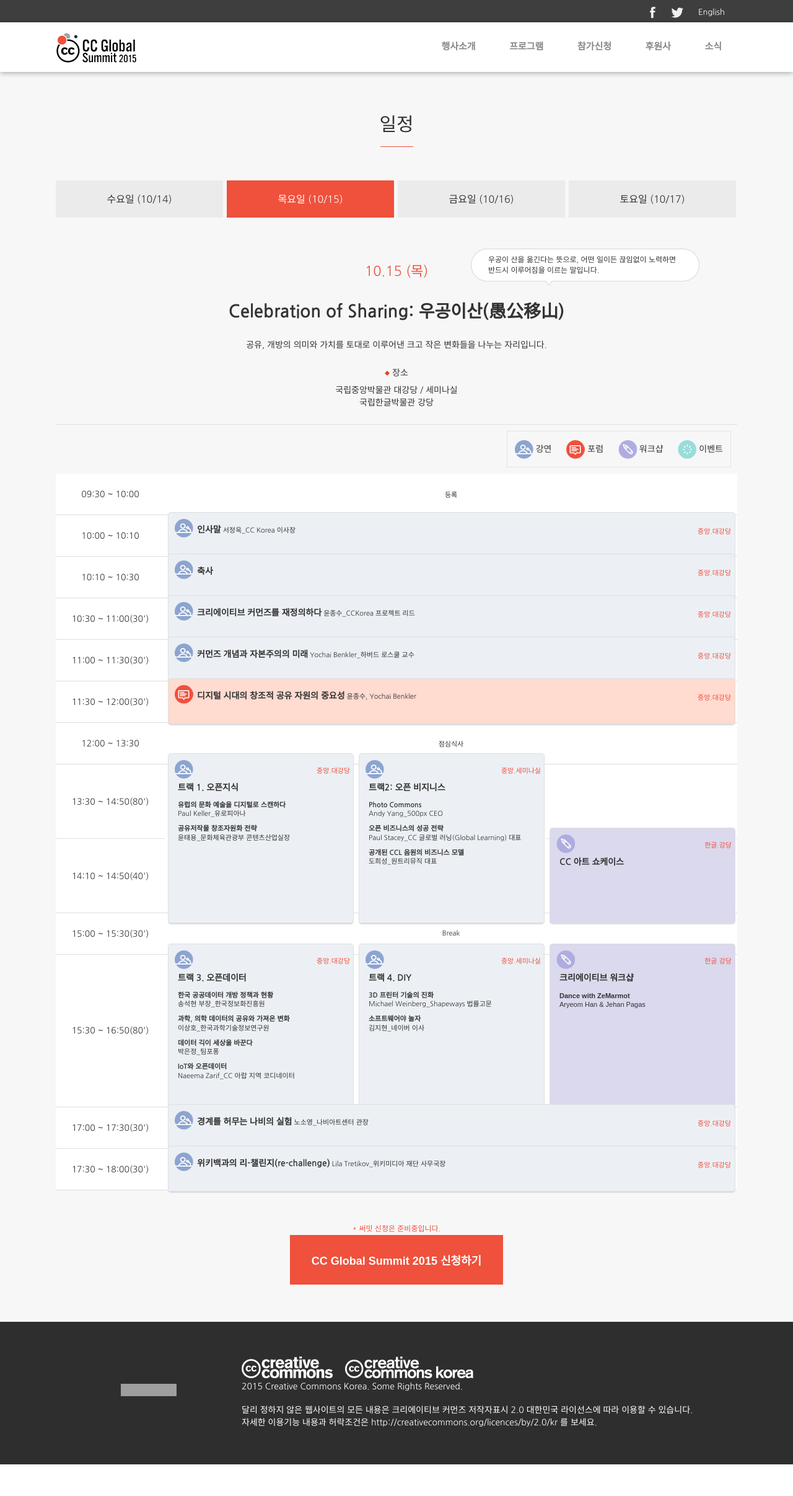
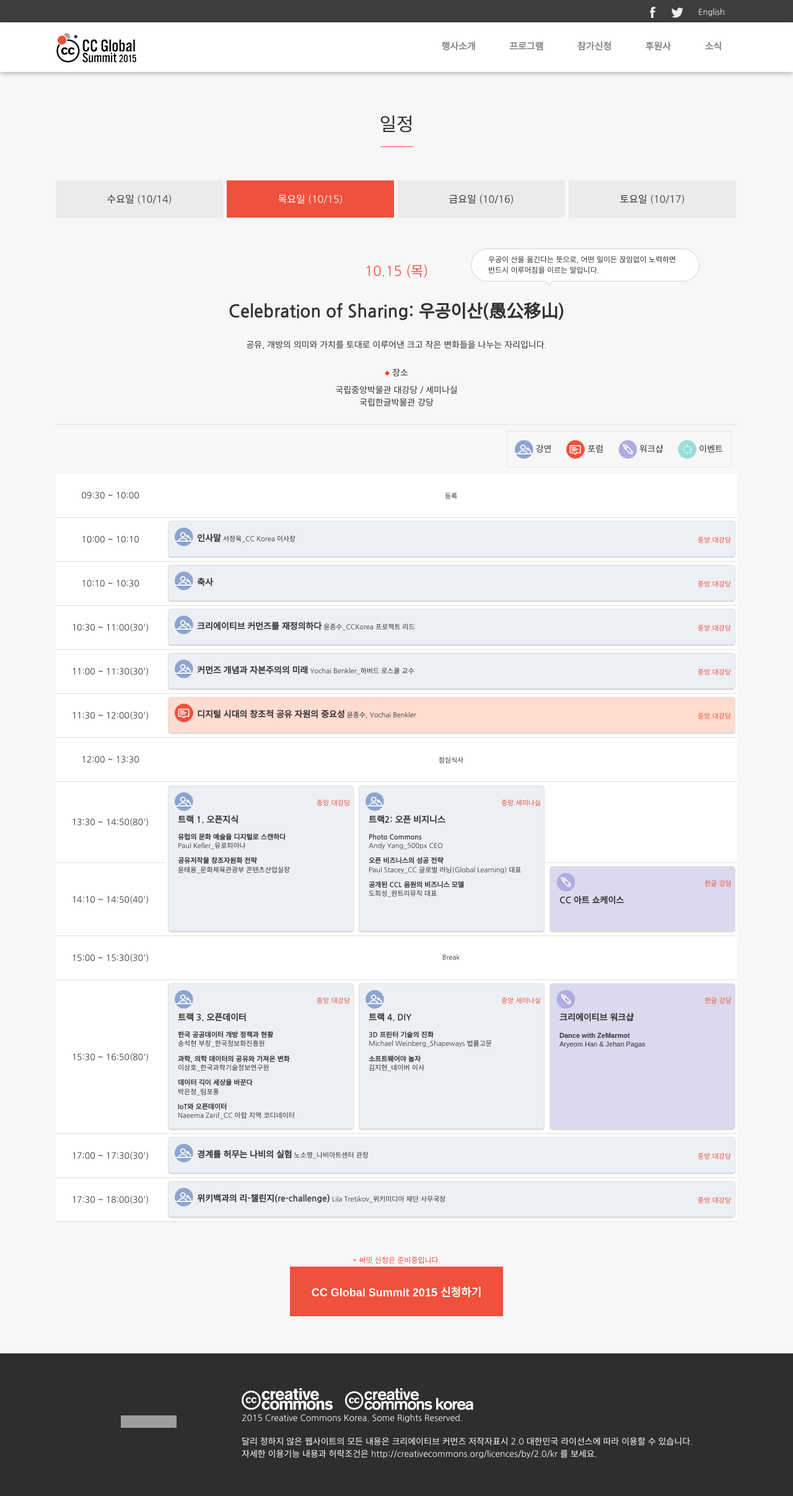
Before and after one commit to creativecommonskorea/2015-global-summit, a Jekyll site: the page built from programs.html, in a window 1280 px wide. Shown: the whole page at 62% size. Built offline with Jekyll 4.4.1, drawn with Linux system fonts in a browser that asks for light colours; nearby versions of some CDN libraries; before the commit the page ends 2362 px from its top, so only the background shows below that; grey boxes are pictures that could not be loaded.

Commit message:
ie10, ie11 프로그램 최적화

```diff
--- a/_includes/day15_detail.html
+++ b/_includes/day15_detail.html
@@ -104,10 +104,10 @@
                 </td>
                 <td>&nbsp;</td>
             </tr>
-            <tr class="border_bottom h120">
+            <tr class="border_bottom h60">
                 <td>14:10 ~ 14:50(40')</td>
                 <td>
-                    <div class="whitepurple_light left corner_all art-showcase">
+                    <div class="whitepurple_light left corner_all art-showcase" style="height: 60px;">
                         <div class="location">한글.강당</div>
                         <span class="h2">CC 아트 쇼케이스</span>
                     </div>
--- a/_includes/day16_detail.html
+++ b/_includes/day16_detail.html
@@ -58,10 +58,10 @@
                     </div>
                 </td>
             </tr>
-            <tr class="border_bottom first-sessions">
+            <tr class="border_bottom first-sessions h180">
                 <td>11:00 ~ 12:30(90')</td>
                 <td width="14%">
-                    <div class="whiteorange_light left corner_all first">
+                    <div class="whiteorange_light left corner_all first box">
                         <div class="location">중앙.대강당</div>
                         <span class="h2">오픈글램</span>
                         <ul>
@@ -71,7 +71,7 @@
                     </div>
                 </td>
                 <td width="14%">
-                    <div class="whiteorange_light left corner_all">
+                    <div class="whiteorange_light left corner_all box">
                         <div class="location">중앙.소강당</div>
                         <span class="h2">공유도시</span>
                         <ul>
@@ -80,7 +80,7 @@
                     </div>
                 </td>
                 <td width="14%">
-                    <div class="whiteorange_light left corner_all">
+                    <div class="whiteorange_light left corner_all box">
                         <div class="location">중앙.세미나룸</div>
                         <span class="h2">OER</span>
                         <ul>
@@ -103,22 +103,22 @@
                 <td>12:30 ~ 13:30</td>
                 <td colspan="6">점심 + 포스터 세션 + 라이트닝토크</td>
             </tr>
-            <tr class="border_bottom second-sessions">
+            <tr class="border_bottom second-sessions h120">
                 <td>14:00 ~ 15:00(60')</td>
                 <td width="14%">
-                    <div class="whitepurple_light left corner_all">
+                    <div class="whitepurple_light left corner_all box">
                         <div class="location">중앙.대강당</div>
                         <span class="h2">쇼케이스</span>
                     </div>
                 </td>
-                <td width="14%" rowspan="3">
+                <td width="14%" rowspan="3" id="kcc_session">
                     <div class="whiteorange_light left corner_all angel">
                         <div class="location">중앙.소강당</div>
                         <span class="h2">저작위 창조자원화 포럼</span>
                     </div>
                 </td>
                 <td width="14%">
-                    <div class="whiteorange_light left corner_all">
+                    <div class="whiteorange_light left corner_all box">
                         <div class="location">중앙.세미나룸</div>
                         <span class="h2">저작권개선</span>
                         <ul>
@@ -127,7 +127,7 @@
                     </div>
                 </td>
                 <td width="14%">
-                    <div class="whitepurple_light left corner_all">
+                    <div class="whitepurple_light left corner_all box">
                         <div class="location">한글박물관 강당</div>
                         <span class="h2">CCL 번역</span>
                         <ul>
@@ -136,7 +136,7 @@
                     </div>
                 </td>
                 <td width="14%">
-                    <div class="whitepurple_light left corner_all">
+                    <div class="whitepurple_light left corner_all box">
                         <div class="location">한글.강의실1</div>
                         <span class="h2">오픈글램</span>
                         <ul>
@@ -145,7 +145,7 @@
                     </div>
                 </td>
                 <td width="14%">
-                    <div class="whitepurple_light left corner_all">
+                    <div class="whitepurple_light left corner_all box">
                         <div class="location">한글.강의실2</div>
                         <span class="h2">디지털 기술과 공유</span>
                         <ul>
@@ -158,14 +158,14 @@
                 <td>15:00 ~ 15:30(30')</td>
                 <td colspan="6">Break</td>
             </tr>
-            <tr class="border_bottom third-sessions">
+            <tr class="border_bottom third-sessions h350">
                 <td>15:30 ~ 16:50(80')</td>
                 <td width="14%">
-                    <div class="whiteblue_light left corner_all">
+                    <div class="whiteblue_light left corner_all box">
                         <div class="location">중앙.대강당</div>
                         <span class="h2">오픈데이터</span>
                         <ul>
-                            <li><b>개방을 통한 시민권 운동</b><br>Werner Westermann Ju&#xE1¡rez</li>
+                            <li><b>개방을 통한 시민권 운동</b><br>Werner Westermann Ju&#xE1;¡rez</li>
                             <li><b>부르키나파소의 오픈데이터와 CCL</b><br>Abdrahamane Ouedraogo</li>
                             <li><b>인도네시아와 아프리카의 CCL, 오픈데이터, Civic Hacking</b><br>Yuandra, Brian Ssennoga</li>
                             <li><b>오픈 라이선스에 의한 항공사진의 혁신적 이용</b><br>Heather Leson</li>
@@ -173,7 +173,7 @@
                     </div>
                 </td>
                 <td width="14%">
-                    <div class="whiteblue_light left corner_all">
+                    <div class="whiteblue_light left corner_all box">
                         <div class="location">중앙.세미나룸</div>
                         <span class="h2">오픈디자인</span>
                         <ul>
@@ -182,7 +182,7 @@
                     </div>
                 </td>
                 <td width="14%">
-                    <div class="whiteblue_light left corner_all">
+                    <div class="whiteblue_light left corner_all box">
                         <div class="location">중앙.세미나룸</div>
                         <span class="h2">CCL과 오픈라이선스</span>
                         <ul>
@@ -192,7 +192,7 @@
                     </div>
                 </td>
                 <td width="14%">
-                    <div class="whitepurple_light left corner_all">
+                    <div class="whitepurple_light left corner_all box">
                         <div class="location">한글.강의실1</div>
                         <span class="h2">저작권 개선</span>
                         <ul>
@@ -201,7 +201,7 @@
                     </div>
                 </td>
                 <td width="14%">
-                    <div class="whitepurple_light left corner_all">
+                    <div class="whitepurple_light left corner_all box">
                         <div class="location">한글.강의실2</div>
                         <span class="h2">오픈커뮤니티</span>
                         <ul>
--- a/_includes/day17_detail.html
+++ b/_includes/day17_detail.html
@@ -45,10 +45,10 @@
                 <td width="16%">10:40 ~ 10:50(10')</td>
                 <td colspan="3">Break</td>
             </tr>
-            <tr class="border_bottom first-sessions">
+            <tr class="border_bottom first-sessions h120">
                 <td width="16%">10:50 ~ 12:20(90')</td>
                 <td width="28%">
-                    <div class="whitepurple_light left corner_all">
+                    <div class="whitepurple_light left corner_all box">
                         <div class="location">컨퍼런스룸</div>
 
                         <span class="h2">저작권 개선</span><br/>
@@ -58,7 +58,7 @@
                     </div>
                 </td>
                 <td width="28%">
-                    <div class="whitepurple_light left corner_all">
+                    <div class="whitepurple_light left corner_all box">
                         <div class="location">아이디어빌리지</div>
 
                         <span class="h2">커뮤니티</span><br/>
@@ -68,10 +68,10 @@
                     </div>
                 </td>
                 <td width="28%">
-                    <div class="whitepurple_light left corner_all">
+                    <div class="whitepurple_light left corner_all box">
                         <div class="location">오픈스페이스</div>
 
-                        <div class="h2">커뮤니티</div><br/>
+                        <span class="h2">커뮤니티</span><br/>
                         <ul>
                             <li><b>교육기관의 OER 정책 도입 촉진을 위한 전략</b><br>Meredith Jacobs</li>
                         </ul>
@@ -82,10 +82,10 @@
                 <td>12:20 ~ 13:20</td>
                 <td colspan="3">점심식사</td>
             </tr>
-            <tr class="border_bottom second-sessions">
+            <tr class="border_bottom second-sessions h180">
                 <td>13:50 ~ 14:50(60')</td>
                 <td width="28%">
-                    <div class="whitepurple_light left corner_all">
+                    <div class="whitepurple_light left corner_all box">
                         <div class="location">컨퍼런스룸</div>
 
                         <span class="h2">공유문화</span><br/>
@@ -95,7 +95,7 @@
                     </div>
                 </td>
                 <td width="28%">
-                    <div class="whitepurple_light left corner_all">
+                    <div class="whitepurple_light left corner_all box">
                         <div class="location">아이디어빌리지</div>
 
                         <span class="h2">오픈액세스</span><br/>
@@ -106,7 +106,7 @@
                     </div>
                 </td>
                 <td width="28%">
-                    <div class="whiteorange_light left corner_all">
+                    <div class="whiteorange_light left corner_all box">
                         <div class="location">오픈스페이스</div>
 
                         <span class="h2">CCL</span><br/>
@@ -121,10 +121,10 @@
                 <td>14:50 ~ 15:20(30')</td>
                 <td colspan="3">Break</td>
             </tr>
-            <tr class="border_bottom third-sessions">
+            <tr class="border_bottom third-sessions h180">
                 <td>15:20 ~ 16:50(90')</td>
                 <td width="28%">
-                    <div class="whitepurple_light left corner_all">
+                    <div class="whitepurple_light left corner_all box">
                         <div class="location">컨퍼런스룸</div>
 
                         <span class="h2">커뮤니티</span><br/>
@@ -134,7 +134,7 @@
                     </div>
                 </td>
                 <td width="28%">
-                    <div class="whiteblue_light left corner_all">
+                    <div class="whiteblue_light left corner_all box">
                         <div class="location">아이디어빌리지</div>
 
                         <span class="h2">OER</span><br/>
@@ -146,7 +146,7 @@
                     </div>
                 </td>
                 <td width="28%">
-                    <div class="whiteorange_light left corner_all">
+                    <div class="whiteorange_light left corner_all box">
                         <div class="location">오픈스페이스</div>
 
                         <span class="h2">디자인과 CCL</span><br/>
--- a/_includes/head.html
+++ b/_includes/head.html
@@ -10,7 +10,7 @@
     <link rel="stylesheet" href="{{ "/css/main.css" | prepend: site.baseurl }}">
     <link rel="stylesheet" href="//fonts.googleapis.com/earlyaccess/nanumgothic.css">
     <link rel="canonical" href="{{ page.url | replace:'index.html','' | prepend: site.baseurl | prepend: site.url }}">
-    <!--[if IE 8]>
+    <!--[if lte IE 9]>
     <link rel="stylesheet" type="text/css" href="/css/ie8.css" />
     <script src="//cdnjs.cloudflare.com/ajax/libs/selectivizr/1.0.2/selectivizr-min.js"></script>
     <![endif]-->
--- a/css/main.css
+++ b/css/main.css
@@ -1604,15 +1604,23 @@ a {
       background-color: #fff; }
       .schedule .timetable table tr {
         height: 60px; }
+        .schedule .timetable table tr.h60 {
+          height: 60px; }
         .schedule .timetable table tr.h120 {
           height: 120px; }
+        .schedule .timetable table tr.h180 {
+          height: 180px; }
         .schedule .timetable table tr.h240 {
           height: 240px; }
+        .schedule .timetable table tr.h300 {
+          height: 300px; }
+        .schedule .timetable table tr.h350 {
+          height: 350px; }
         .schedule .timetable table tr.border_bottom td {
           border-bottom: 1px solid #dedede; }
         .schedule .timetable table tr td {
           padding: 5px;
-          height: 50px;
+          height: inherit;
           font-size: 11px; }
           .schedule .timetable table tr td.h120 {
             height: 110px; }
@@ -1638,7 +1646,8 @@ a {
               line-height: 130%; }
             .schedule .timetable table tr td .light_bg.oneline, .schedule .timetable table tr td div.oneline.gray_light, .schedule .timetable table tr td div.oneline.whiteblue_light, .schedule .timetable table tr td div.oneline.whiteorange_light, .schedule .timetable table tr td div.oneline.whitepurple_light, .schedule .timetable table tr td div.oneline.whitegreen_light {
               padding: 16px 0 0 46px;
-              width: calc(100% - 46px); }
+              width: calc(100% - 46px);
+              height: 40px; }
           .schedule .timetable table tr td div.gray_light {
             background-color: #ececec; }
           .schedule .timetable table tr td div.whiteblue_light {
@@ -1900,4 +1909,50 @@ ul {
               font-weight: normal;
               line-height: 150%; }
 
+#day15_timetable .track1,
+#day15_timetable .track2,
+#day15_timetable .track3,
+#day15_timetable .track4,
+#day15_timetable .creative-workshop {
+  height: 190px; }
+
+/**
+ for ie 10
+*/
+.ie10 #kcc_session {
+  height: 50px; }
+
+.ie10 #kcc_session .angel {
+  height: 600px; }
+
+/**
+for IE 11
+*/
+*::-ms-backdrop, #day16_timetable .h120 div.box {
+  height: 120px; }
+
+*::-ms-backdrop, #day16_timetable .h180 div.box {
+  height: 180px; }
+
+*::-ms-backdrop, #day16_timetable .h240 div.box {
+  height: 240px; }
+
+*::-ms-backdrop, #day16_timetable .h300 div.box {
+  height: 300px; }
+
+*::-ms-backdrop, #day16_timetable .h350 div.box {
+  height: 350px; }
+
+*::-ms-backdrop, #day16_timetable .h120 div.angel {
+  height: 600px; }
+
+*::-ms-backdrop, #day17_timetable .h120 div.box {
+  height: 120px; }
+
+*::-ms-backdrop, #day17_timetable .h180 div.box {
+  height: 180px; }
+
+*::-ms-backdrop, #day17_timetable .h240 div.box {
+  height: 240px; }
+
 /*# sourceMappingURL=main.css.map */
```
Also changed, not shown: other parts of _includes/head.html (+7 -1 lines), css/programs.scss (+47 -1 lines).
